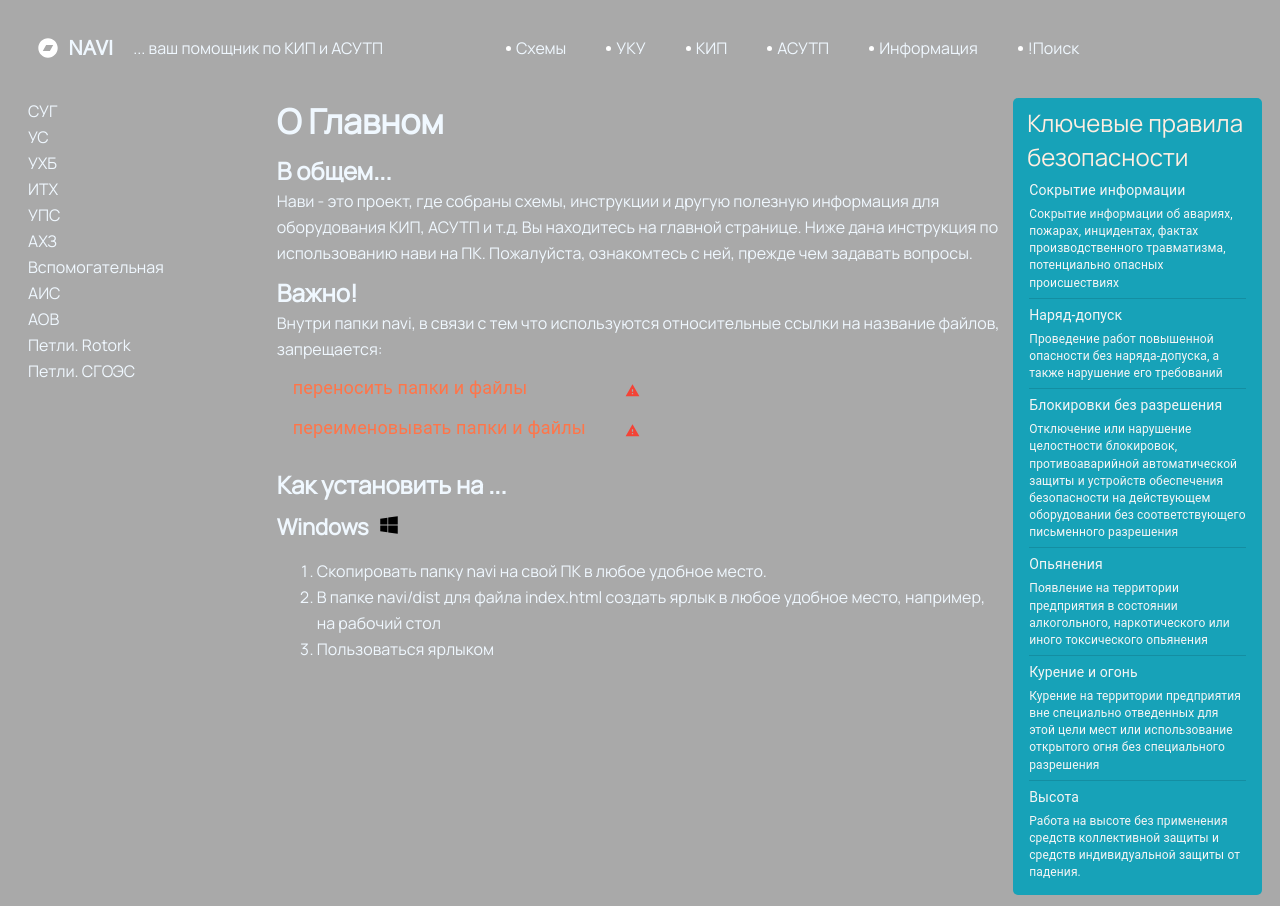
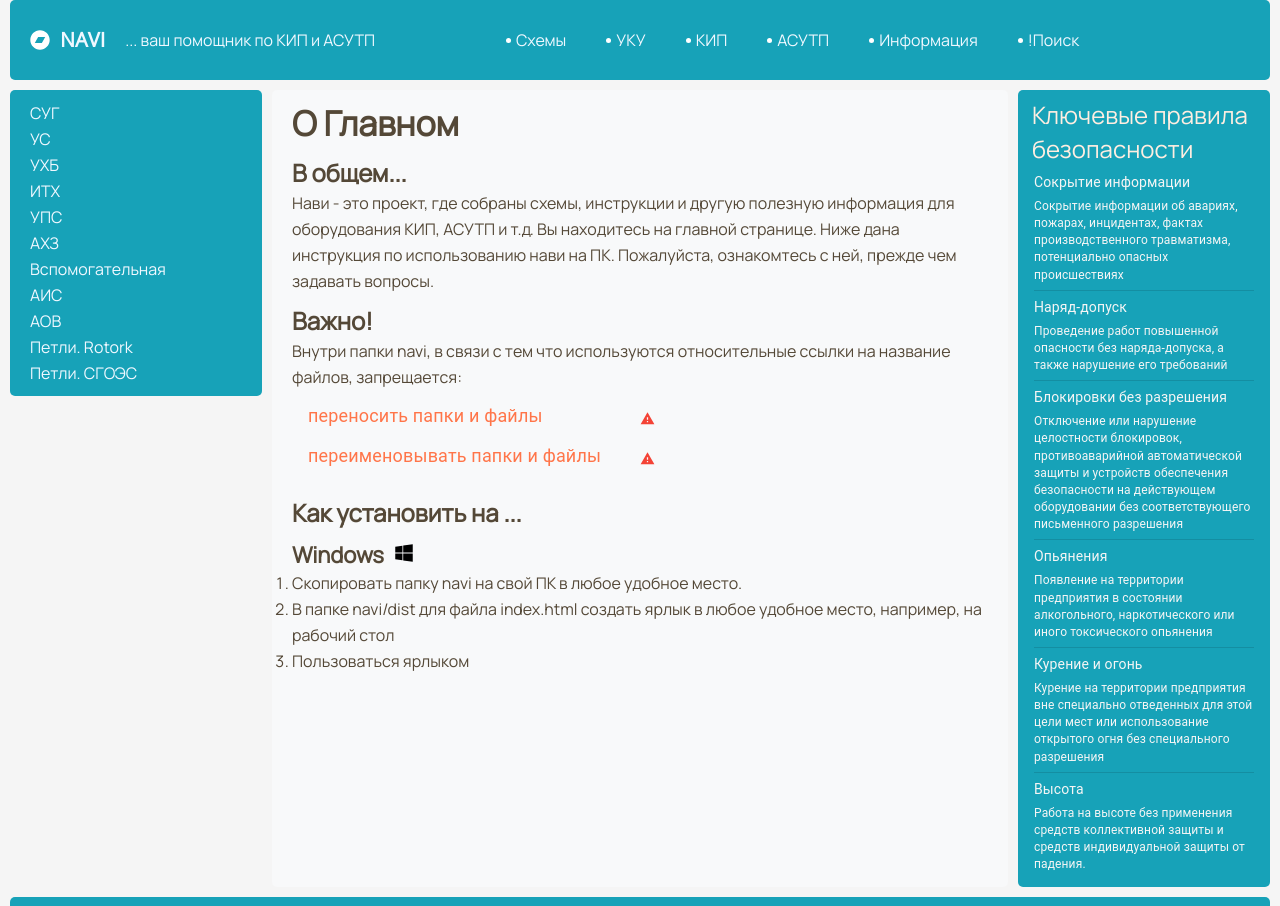
Before and after one commit to burik84/navi, a React app: page /#/ in a window 1280 px wide. Shown: the top 906 px of the page. Built offline with nearby package versions, Linux system fonts and the light colour scheme.

Commit message:
feat: add style buttonUp

```diff
--- a/src/script/components/ButtonUp.tsx
+++ b/src/script/components/ButtonUp.tsx
@@ -14,6 +14,7 @@ export const ButtonUp: React.FC = () => {
   };
 
   return (
+    <div className="absolute">
       <IconButton
         className={scrollY.height >= 10 ? 'button button__up active' : 'button button__up'}
         aria-label="наверх"
@@ -21,7 +22,6 @@ export const ButtonUp: React.FC = () => {
       >
         <KeyboardArrowUpIcon />
       </IconButton>
+    </div>
   );
 };
-
-('button button__up');
--- a/src/styles/base/_base.scss
+++ b/src/styles/base/_base.scss
@@ -1,6 +1,6 @@
-*,
-*:hover,
-*:active {
+* {
+  margin: 0;
+  padding: 0;
   box-sizing: border-box;
 }
 
@@ -13,7 +13,8 @@ html {
 }
 
 body {
-  background-color: darkgrey;
+
+  background-color: $color-tag;
   color: aliceblue;
   @extend %font-prim;
   @include font($size: 1.6rem, $height: 2.6rem, $weight: normal);
--- a/src/styles/components/_button.scss
+++ b/src/styles/components/_button.scss
@@ -1,18 +1,29 @@
-.MuiButtonBase-root.button__up{
-  // border: 2px solid red;
+.absolute {
+  position: absolute;
+  top: 0;
+  bottom: 0;
+  // left: 100%;
+  visibility: hidden;
+  width: 40px;
+  left: 0;
+}
+
+.MuiButtonBase-root.button__up {
   background-color: $color-primary-button;
   color: $color-light;
   display: none;
   position: sticky;
-  bottom: 10px;
-  right: 10px;
+  top: 90%;
+  left: 2rem;
   width: 20px;
   height: 20px;
+  visibility: visible;
+  z-index: 99;
 
-  &.active{
+  &.active {
     display: block;
   }
-  &:hover{
+  &:hover {
     background-color: darken($color-primary-button, 20);
     transform: scale(1.1);
   }
--- a/src/styles/layouts/_footer.scss
+++ b/src/styles/layouts/_footer.scss
@@ -1,11 +1,13 @@
 .footer {
   grid-area: footer;
   display: flex;
-  padding: 0 20px;
+  padding: 0.5rem 2rem;
   flex-direction: row;
   flex-wrap: wrap;
-  align-items: flex-start;
+  align-items: center;
   justify-content: space-between;
+  background-color: $color-primary;
+  border-radius: 5px;
   @include media-tablet {
     flex-direction: column;
     align-items: center;
--- a/src/styles/layouts/_header.scss
+++ b/src/styles/layouts/_header.scss
@@ -4,6 +4,8 @@
   flex-direction: row;
   align-items: center;
   grid-area: header;
+  background-color: $color-primary;
+  border-radius: 5px;
 }
 
 .header .link{
--- a/src/styles/layouts/_menu.scss
+++ b/src/styles/layouts/_menu.scss
@@ -1,3 +1,11 @@
 .menu{
   grid-area: menu;
+  ul{
+    padding: 1rem;
+    background-color: $color-primary;
+    border-radius: 5px;
+    @include media-tablet {
+      padding: 1rem 0;
+    }
+  }
 }
--- a/src/styles/pages/_main.scss
+++ b/src/styles/pages/_main.scss
@@ -1,10 +1,15 @@
-main{
+main {
   grid-area: main;
-  h3,h4{
+  padding: 1rem 2rem;
+  background-color: $color-background-block;
+  border-radius: 5px;
+  color: $color-text;
+  h3,
+  h4 {
     margin-top: 1rem;
   }
 }
 
-main .logo{
+main .logo {
   margin-left: 1rem;
 }
--- a/src/styles/utils/_constants.scss
+++ b/src/styles/utils/_constants.scss
@@ -1,6 +1,8 @@
 $color-primary: #17a2b8;
 $color-background-card:rgba(0, 0, 0, 0.12);
 $color-primary-button: #286090;
+$color-text:#212529;
+$color-background-block:#f8f9fa;
 
 $color-additional: #FF7549;
 $color-background: #FFEEE1;
```
Lines whose indentation alone changed are shown as unchanged.
